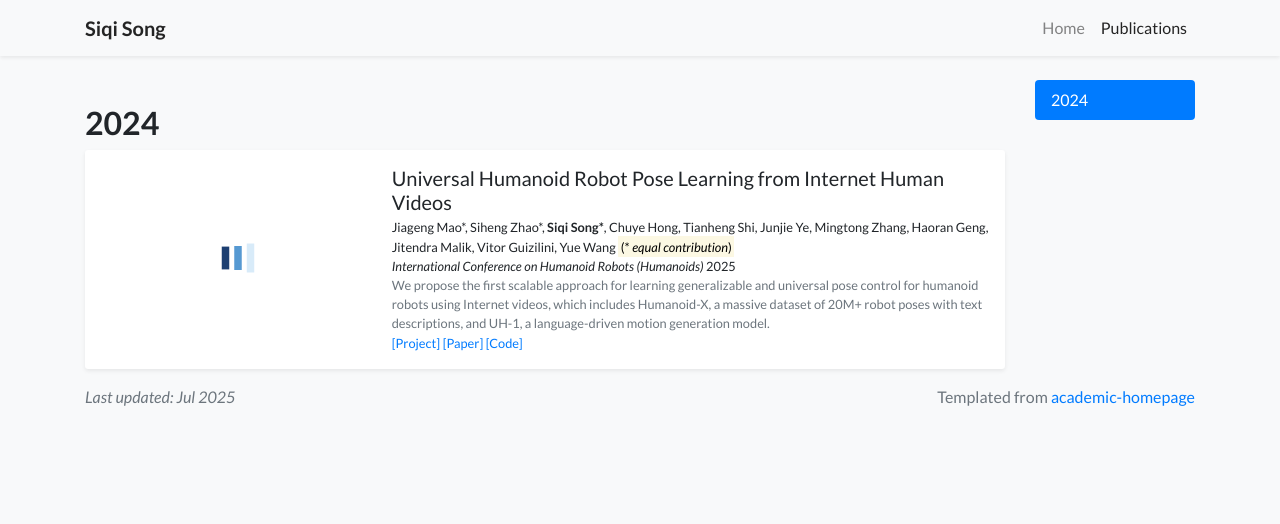
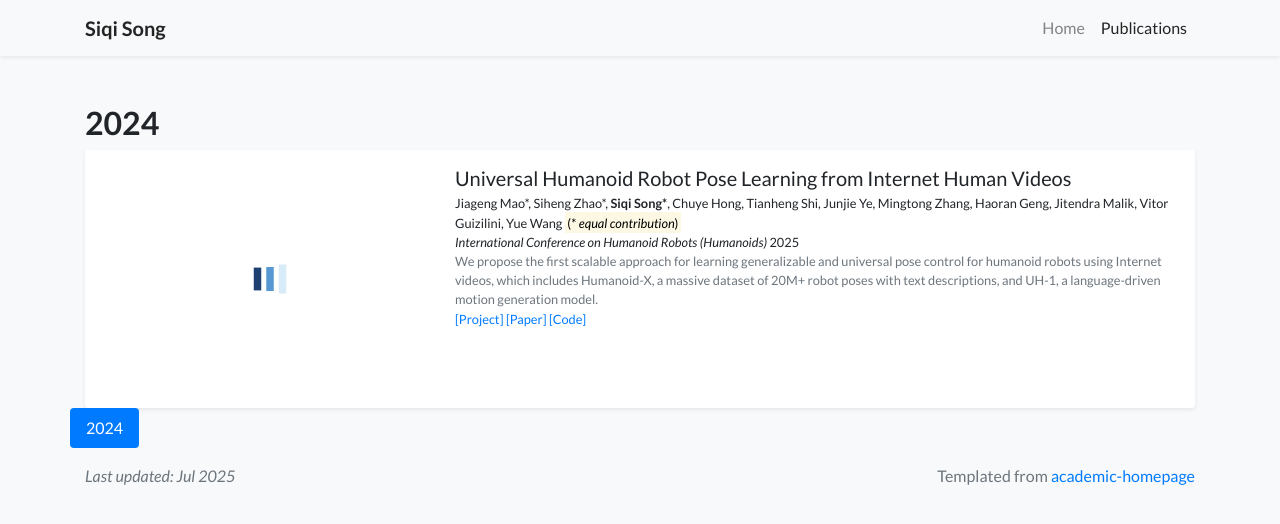
Before and after one commit to song-siqi/song-siqi.github.io, a Jekyll site: the page built from publications.html, in a window 1280 px wide. Shown: the top 524 px of the page. Built offline with Jekyll 4.4.1, drawn with Linux system fonts in a browser that asks for light colours; nearby versions of some CDN libraries; a style sheet for code colours, icons or effects is not loaded.

```diff
--- a/publications.html
+++ b/publications.html
@@ -9,7 +9,7 @@
 {% assign pubs_by_year = site.publications | sort: "date" | reverse | group_by_exp: "item", "item.date | date: '%Y'" %}
 
 <div class="row">
-    <div class="col-12 col-lg-10">
+    <div class="col-12 col-lg-10.5">
         {% for year in pubs_by_year %}
         {% assign num_papers = year.items | size %}
         <h2 class="pt-4" id="year-{{ year.name }}">{{ year.name }}</h2>
@@ -21,7 +21,7 @@
         {% endfor %}
     </div>
 
-    <div class="col-2 d-none d-lg-block">
+    <div class="col-1.5 d-none d-lg-block">
         <div id="navbar-year" class="nav nav-pills flex-column sticky-top" style="top: 80px">
             {% for year in pubs_by_year %}
             <a class="nav-link d-block" href="#year-{{ year.name }}">{{ year.name }}</a>
```
